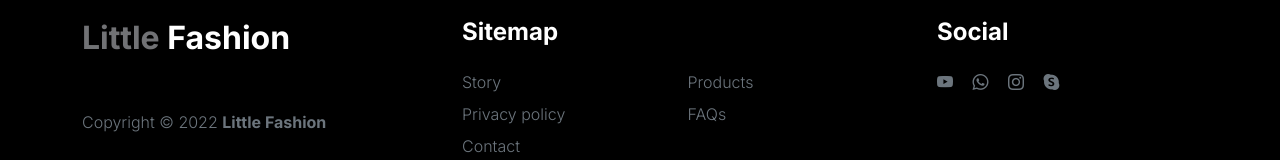
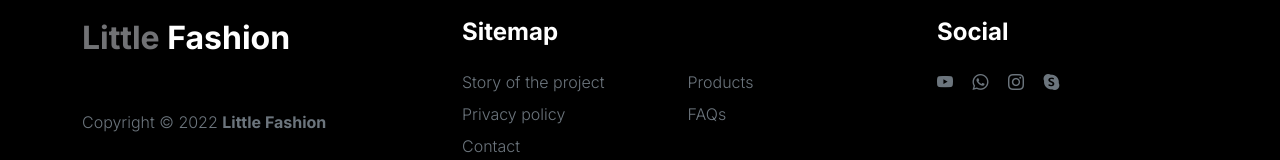
Before and after one commit to harryowumi/harry, a plain HTML site: page index.html in a window 1280 px wide. Shown: the part 2987-3147 px from the top of the page. Drawn offline with Linux system fonts and the light colour scheme.

Commit message:
Update index.html

```diff
--- a/index.html
+++ b/index.html
@@ -413,7 +413,7 @@ https://www.tooplate.com/view/2127-little-fashion
                         <h5 class="text-white mb-3">Sitemap</h5>
 
                         <ul class="footer-menu d-flex flex-wrap">
-                            <li class="footer-menu-item"><a href="about.html" class="footer-menu-link">Story</a></li>
+                            <li class="footer-menu-item"><a href="about.html" class="footer-menu-link">Story of the project</a></li>
 
                             <li class="footer-menu-item"><a href="#" class="footer-menu-link">Products</a></li>
 
```
